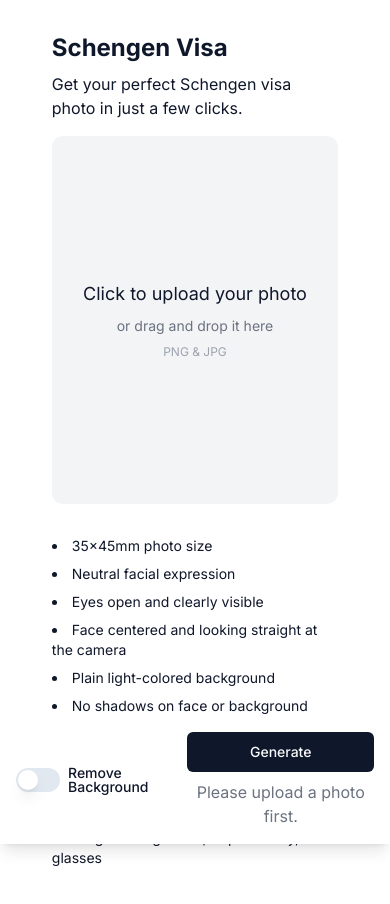
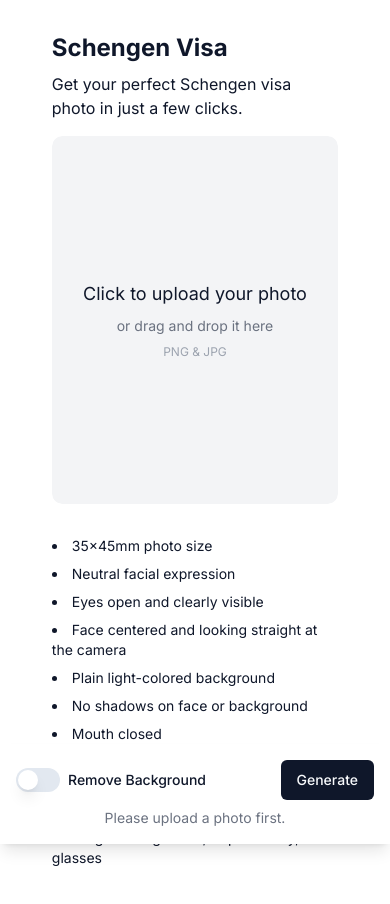
Before and after one commit to happytwodesign/visa-photo-generator, a Next.js app: page / in a window 390 px wide. Both pictures are taken after a click on the button "Generate". Shown: the top 904 px of the page. Built offline with nearby package versions, Linux system fonts and the light colour scheme; no server answers.

Commit message:
Update error handling and UI layout for mobile and desktop views

```diff
--- a/app/page.tsx
+++ b/app/page.tsx
@@ -32,6 +32,7 @@
   const [selectedSizes, setSelectedSizes] = useState<Set<'online' | 'A4' | 'A5' | 'A6'>>(new Set(['online']));
   const [downloadError, setDownloadError] = useState<string | null>(null);
   const [removeBg, setRemoveBg] = useState(false);
+  const [generateError, setGenerateError] = useState<string | null>(null);
 
   useEffect(() => {
     const storedRemoveBg = localStorage.getItem('removeBg');
@@ -51,6 +52,7 @@
     setError(null);
     setProcessedPhoto(null);
     setShowUploadMessage(false);
+    setGenerateError(null); // Clear the generate error message
   };
 
   const checkImageDimensions = (url: string) => {
@@ -74,10 +76,11 @@
 
   const handleGenerate = async () => {
     if (!uploadedPhoto) {
-      setShowUploadMessage(true);
+      setGenerateError('Please upload a photo first.');
       return;
     }
 
+    setGenerateError(null);
     setIsProcessing(true);
     try {
       const processingConfig = {
@@ -99,7 +102,7 @@
       checkImageDimensions(response.photoUrl);
     } catch (error) {
       console.error('Error processing photo:', error);
-      setError(`Failed to process photo. Error: ${error instanceof Error ? error.message : String(error)}`);
+      setGenerateError(`Failed to process photo. Error: ${error instanceof Error ? error.message : String(error)}`);
     } finally {
       setIsProcessing(false);
     }
@@ -174,6 +177,11 @@
     }
   };
 
+  useEffect(() => {
+    // Clear download error when selected sizes change
+    setDownloadError(null);
+  }, [selectedSizes]);
+
   const isMobile = useMediaQuery('(max-width: 768px)');
 
   return (
@@ -205,8 +213,9 @@
                     <GenerateButton
                       onClick={handleGenerate}
                       isProcessing={isProcessing}
-                      showMessage={showUploadMessage}
+                      showMessage={false}
                     />
+                    {generateError && <p className="text-gray-500 mt-2 text-center text-sm">{generateError}</p>}
                   </div>
                 ) : (
                   <div className="mt-4 flex justify-start">
@@ -222,7 +231,7 @@
                 )}
               </>
             )}
-            {error && <p className="text-red-500 mt-2 text-center">{error}</p>}
+            {error && <p className="text-gray-500 mt-2 text-center text-sm">{error}</p>}
           </div>
 
           {/* Right column - Requirements and Download options */}
@@ -274,23 +283,23 @@
 
             {/* Download button - always at the bottom for non-mobile */}
             {processedPhoto && !isMobile && (
-              <div className="mt-4 flex justify-end">
+              <div className="mt-4 flex flex-col items-end">
                 <Button
                   onClick={handleDownload}
                   className="px-6"
                 >
                   Download Selected
                 </Button>
+                {downloadError && <p className="text-gray-500 mt-2 text-sm">{downloadError}</p>}
               </div>
             )}
-            {downloadError && <p className="text-gray-500 mt-2 text-center">{downloadError}</p>}
           </div>
         </div>
-        {error && <p className="text-red-500 mt-2 text-center">{error}</p>}
 
         {isMobile && (
           <div className="fixed bottom-0 left-0 right-0 bg-white p-4 shadow-lg">
             {!processedPhoto ? (
+              <div className="flex flex-col">
                 <div className="flex justify-between items-center">
                   <div className="flex items-center space-x-2">
                     <Switch
@@ -303,10 +312,13 @@
                   <GenerateButton
                     onClick={handleGenerate}
                     isProcessing={isProcessing}
-                  showMessage={showUploadMessage}
+                    showMessage={false}
                   />
                 </div>
+                {generateError && <p className="text-gray-500 mt-2 text-center text-sm">{generateError}</p>}
+              </div>
             ) : (
+              <div className="flex flex-col">
                 <div className="flex justify-between items-center">
                   <Button
                     onClick={handleRetake}
@@ -323,6 +335,8 @@
                     Download Selected
                   </Button>
                 </div>
+                {downloadError && <p className="text-gray-500 mt-2 text-center text-sm">{downloadError}</p>}
+              </div>
             )}
           </div>
         )}
```
Lines whose indentation alone changed are shown as unchanged.
